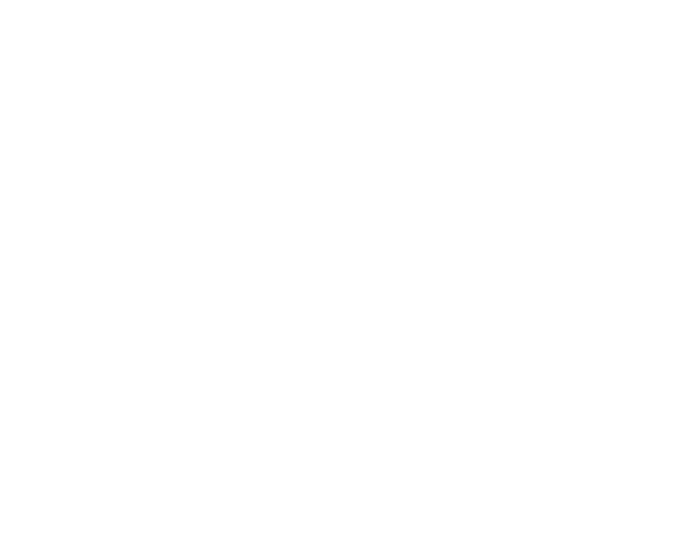
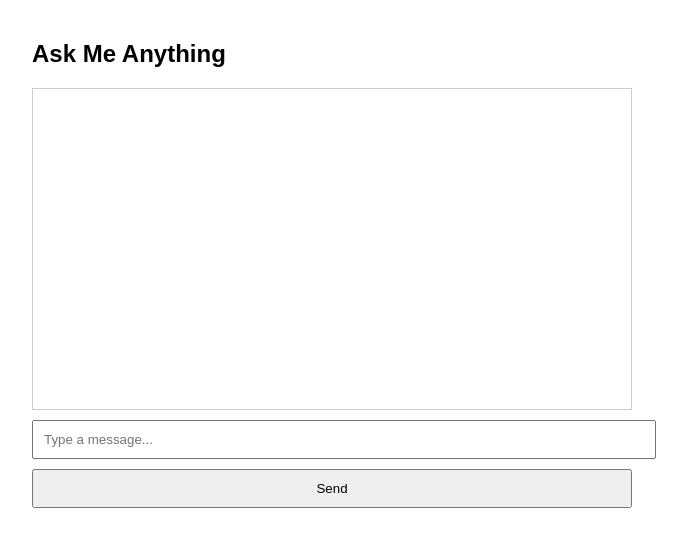
Before and after one commit to horbane/ai-chatbot, a plain HTML site: page index.html in a window 1280 px wide. Shown: the whole page, without its empty margins (308-995 px from the left). Drawn offline with Linux system fonts and the light colour scheme.

Commit message:
Update index.html

```diff
--- a/index.html
+++ b/index.html
@@ -1,11 +1,31 @@
+<!DOCTYPE html>
+<html>
+<head>
+  <title>Simple AI Chat</title>
+  <style>
+    body { font-family: sans-serif; max-width: 600px; margin: auto; padding: 20px; }
+    #chat { border: 1px solid #ccc; padding: 10px; height: 300px; overflow-y: auto; }
+    input, button { width: 100%; padding: 10px; margin-top: 10px; }
+  </style>
+</head>
+<body>
+  <h2>Ask Me Anything</h2>
+  <div id="chat"></div>
+  <input id="userInput" placeholder="Type a message..." />
+  <button onclick="sendMessage()">Send</button>
+
   <script>
     async function sendMessage() {
       const input = document.getElementById('userInput');
       const chat = document.getElementById('chat');
       const userMessage = input.value;
       input.value = '';
+
+      if (!userMessage.trim()) return; // avoid empty messages
+
       chat.innerHTML += `<p><strong>You:</strong> ${userMessage}</p>`;
 
+      try {
         const res = await fetch('/api/chat', {
           method: 'POST',
           headers: { 'Content-Type': 'application/json' },
@@ -14,7 +34,19 @@
 
         const data = await res.json();
 
+        // Failsafe: if no reply or error, handle it
+        if (!data.reply) {
+          chat.innerHTML += `<p><strong>Bot:</strong> ⚠️ No response received.</p>`;
+          return;
+        }
+
+        // Strip <think>...</think> tags if they exist
         const cleanReply = data.reply.replace(/<think>.*?<\/think>/gs, "").trim();
         chat.innerHTML += `<p><strong>Bot:</strong> ${cleanReply}</p>`;
+      } catch (err) {
+        chat.innerHTML += `<p><strong>Bot:</strong> ⚠️ Error: ${err.message}</p>`;
+      }
     }
   </script>
+</body>
+</html>
```
Lines whose indentation alone changed are shown as unchanged.
